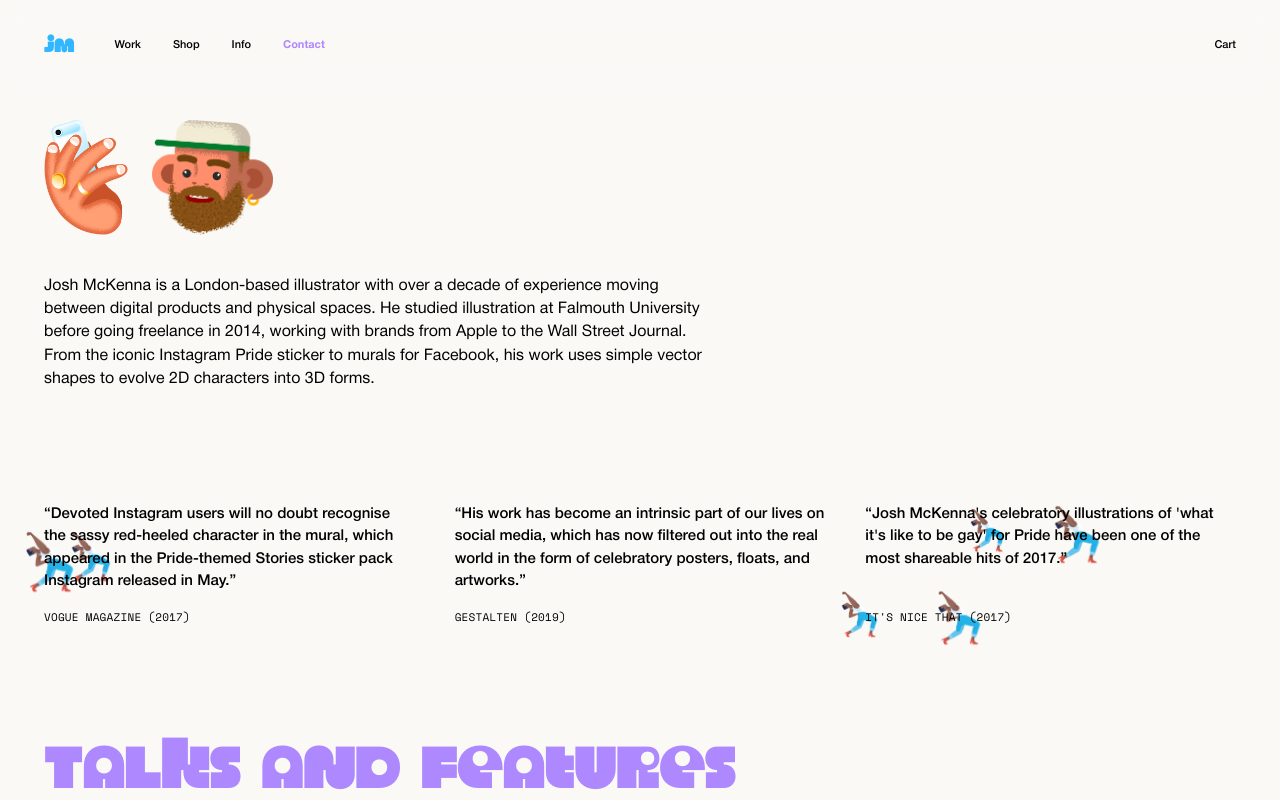
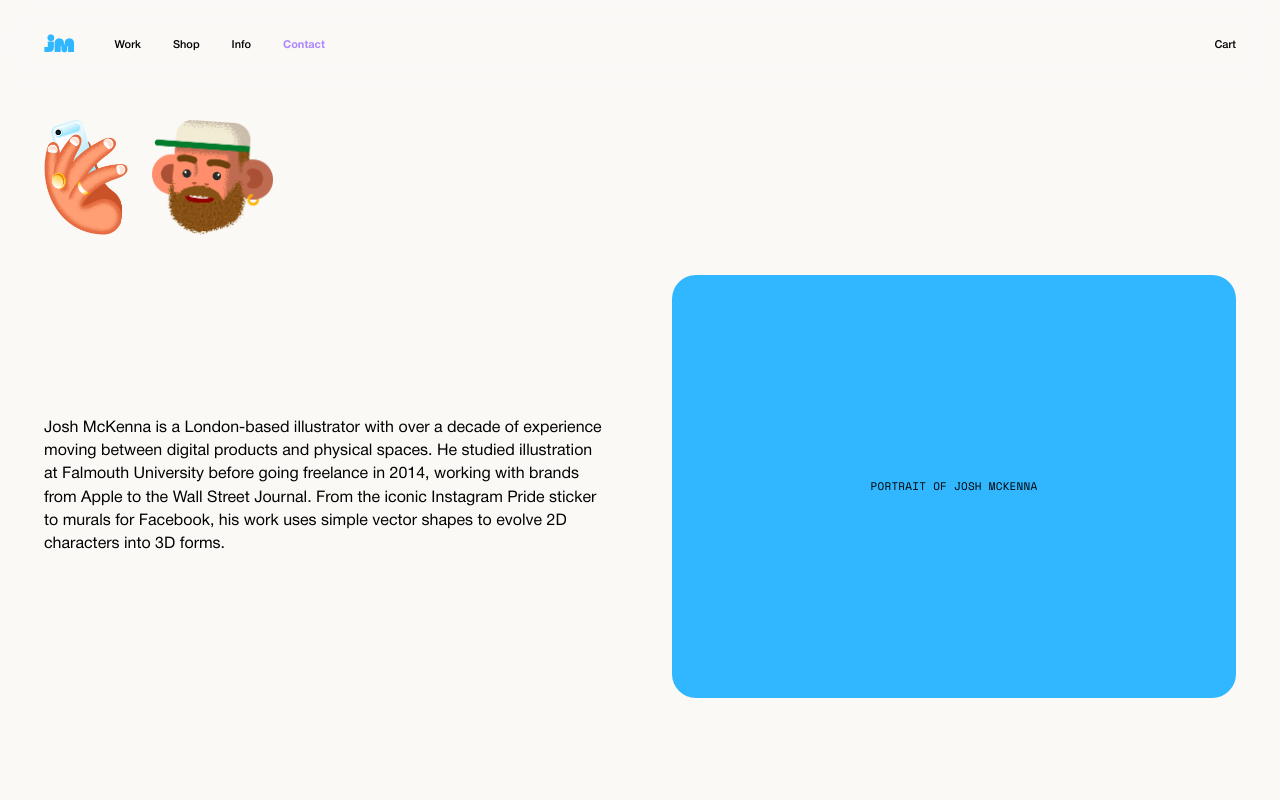
Before and after one commit to jshmck/josh-mckenna-portfolio, a Next.js app: page /about in a window 1280 px wide. Shown: the top 800 px of the page. Built offline with nearby package versions, Linux system fonts and the light colour scheme.

Commit message:
fix(about): add portrait placeholder beside the intro paragraph
Two-column layout matching Home's Who section -- text left, a Plate
placeholder right until Josh sends a real photo.

```diff
--- a/app/about/page.tsx
+++ b/app/about/page.tsx
@@ -28,7 +28,8 @@
     <>
       <h1 className="sr-only">Info</h1>
 
-      {/* The person — one short paragraph, no photos. */}
+      {/* The person — one short paragraph, plus a placeholder portrait
+          on the right per Josh. */}
       <section>
         <div className="mx-auto max-w-frame px-6 pb-28 pt-8 md:px-gutter">
           {/* Same treatment as the Contact page illustration and Work's
@@ -52,17 +53,29 @@
             />
           </div>
 
-          <Reveal className="mt-10 max-w-2xl">
-            <p className="type-lede text-ink-muted">
-              Josh McKenna is a London-based illustrator with over a decade
-              of experience moving between digital products and physical
-              spaces. He studied illustration at Falmouth University before
-              going freelance in 2014, working with brands from Apple to the
-              Wall Street Journal. From the iconic Instagram Pride sticker to
-              murals for Facebook, his work uses simple vector shapes to
-              evolve 2D characters into 3D forms.
-            </p>
-          </Reveal>
+          {/* Text + portrait, same two-column shape as Home's "Who"
+              section (app/page.tsx) — paragraph left, framed image
+              right. Plate shows the taupe placeholder until Josh sends
+              a real photo. */}
+          <div className="mt-10 grid gap-16 md:grid-cols-2 md:items-center">
+            <Reveal>
+              <p className="type-lede text-ink-muted">
+                Josh McKenna is a London-based illustrator with over a
+                decade of experience moving between digital products and
+                physical spaces. He studied illustration at Falmouth
+                University before going freelance in 2014, working with
+                brands from Apple to the Wall Street Journal. From the
+                iconic Instagram Pride sticker to murals for Facebook, his
+                work uses simple vector shapes to evolve 2D characters into
+                3D forms.
+              </p>
+            </Reveal>
+
+            <Plate
+              image={{ ratio: "4/3", alt: "Portrait of Josh McKenna" }}
+              sizes="(max-width: 768px) 100vw, 45vw"
+            />
+          </div>
         </div>
       </section>
 
```
